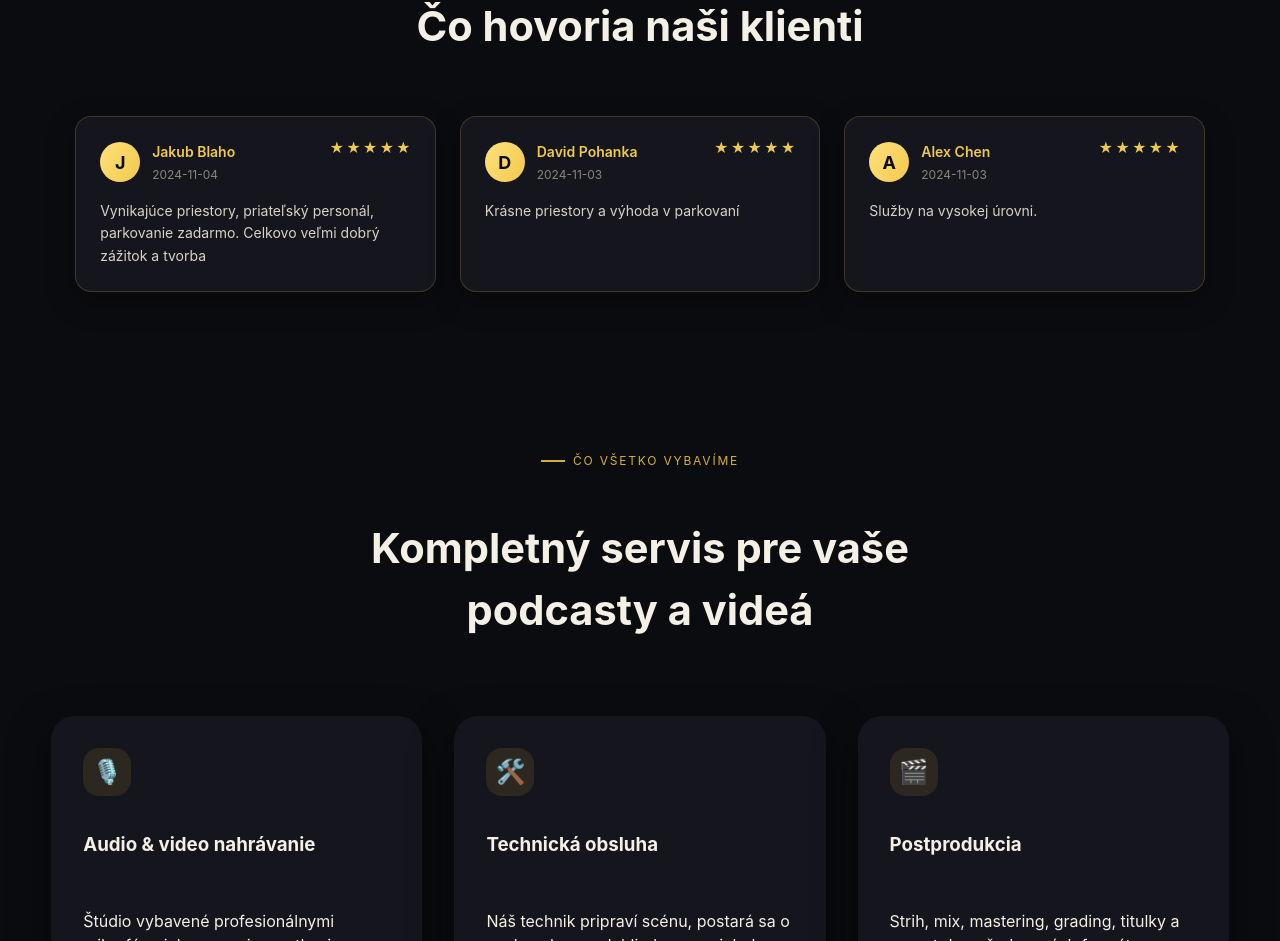
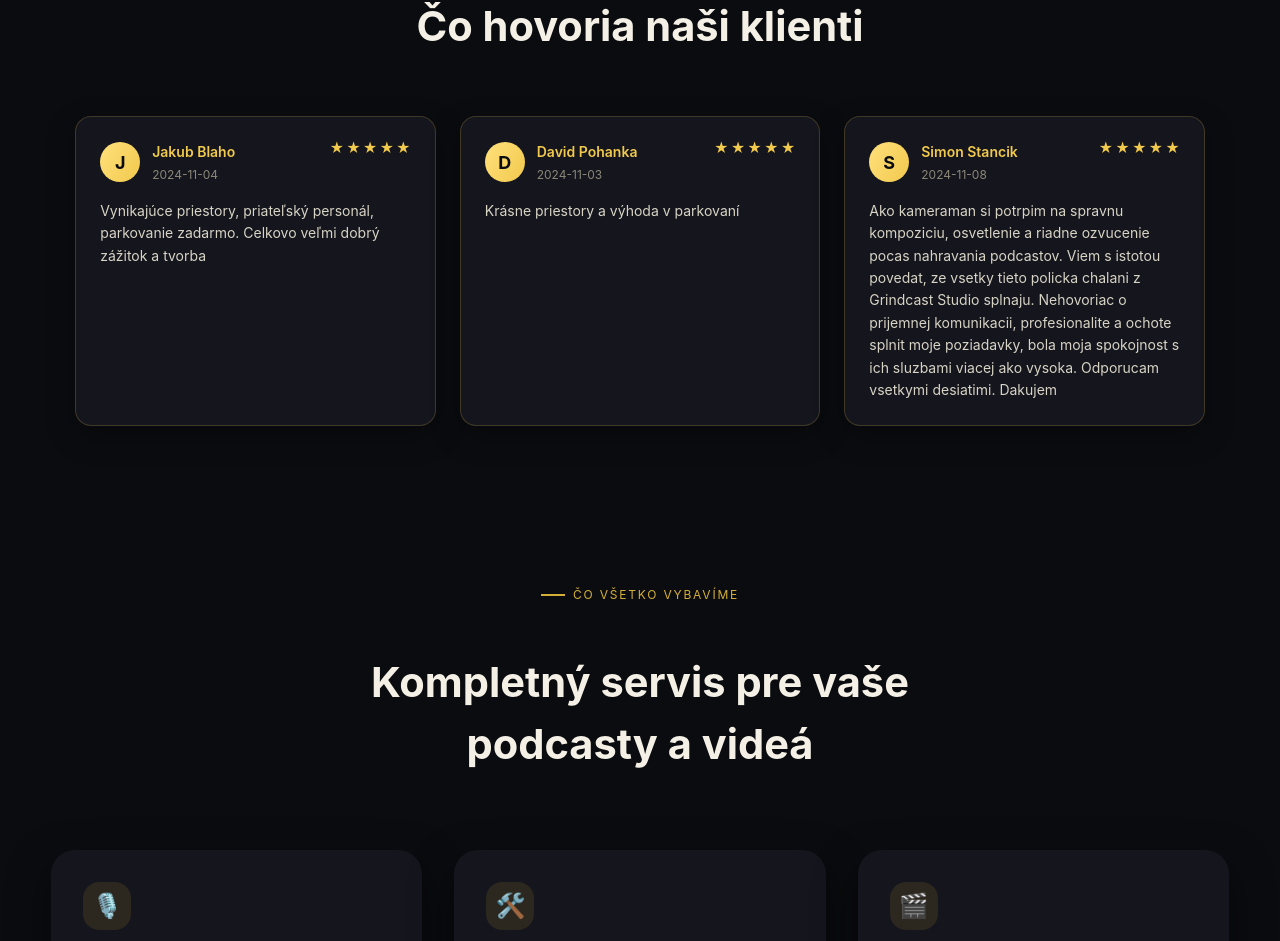
Before and after one commit to Jar1s/grindcast-studio-web, a React (Vite) app: page / in a window 1280 px wide. Shown: the part 2736-3677 px from the top of the page. Built offline with nearby package versions, Linux system fonts and the light colour scheme.

Commit message:
Update review: Replace Alex Chen with Simon Stancik review
- Replaced Alex Chen review with Simon Stancik's detailed review
- New review highlights professionalism, lighting, sound quality, and communication
- Date updated to 2024-11-08

```diff
--- a/src/components/GoogleBusinessWidget.jsx
+++ b/src/components/GoogleBusinessWidget.jsx
@@ -20,10 +20,10 @@ const GoogleBusinessWidget = () => {
       date: "2024-11-03"
     },
     {
-      author: "Alex Chen",
+      author: "Simon Stancik",
       rating: 5,
-      text: "Služby na vysokej úrovni.",
-      date: "2024-11-03"
+      text: "Ako kameraman si potrpim na spravnu kompoziciu, osvetlenie a riadne ozvucenie pocas nahravania podcastov. Viem s istotou povedat, ze vsetky tieto policka chalani z Grindcast Studio splnaju. Nehovoriac o prijemnej komunikacii, profesionalite a ochote splnit moje poziadavky, bola moja spokojnost s ich sluzbami viacej ako vysoka. Odporucam vsetkymi desiatimi. Dakujem",
+      date: "2024-11-08"
     }
   ];
 
```
